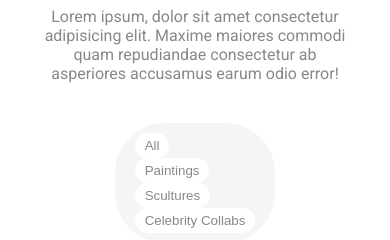
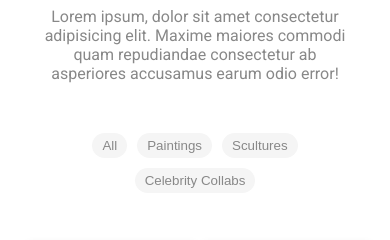
Before and after one commit to SUDATTA11/Rangeen-Studio, a plain HTML site: page index.html in a window 390 px wide. Shown: the part 935-1175 px from the top of the page. Drawn offline with nearby package versions, Linux system fonts and the light colour scheme; a web font is replaced by a local one.

Commit message:
Styles - applied filters styles

```diff
--- a/styles.css
+++ b/styles.css
@@ -136,6 +136,37 @@ span {
   text-align: center;
   text-wrap: balance;
 }
+
+.gallery-filters {
+  /* background: var(--light-s-bg); */
+  width: fit-content;
+  padding: 10px 10px;
+  border-radius: 50px;
+  display: flex;
+  justify-content: center;
+  align-items: center;
+  gap: 10px;
+}
+.gallery-filters button{
+  background: none;
+  background: var(--light-s-bg);
+  color: var(--light-s-text);
+  padding: 5px 10px;
+  border: none;
+  border-radius: 50px;
+  cursor: pointer;
+  transition: all 0.3s ease-in-out;
+}
+
+.gallery-filters button:hover {
+  background: var(--light-p-bg);
+  border: 1px solid var(--light-p-text);
+  color: var(--light-p-text);
+}
+.gallery-filters button.active {
+  pointer-events: none;
+}
+
 .gallery {
   max-width: var(--max-width);
   columns: 3;
@@ -165,7 +196,7 @@ span {
 
   .img-cont img {
     width: 100%;
-  transition: all 0.5s ease-in-out;
+    transition: all 0.3s ease-in-out;
   }
 
   .img-content {
@@ -203,25 +234,15 @@ span {
     gap: var(--basic-gap);
     align-items: center;
     text-align: center;
-    text-wrap: wrap;
+  }
+  .hero-des{
+    text-wrap: balance;
   }
   .gallery-content {
     flex-direction: column;
   }
-
   .gallery-filters {
-    background: var(--light-s-bg);
-    padding: 10px 20px;
-    border-radius: 50px;
-  }
-  .gallery-filters button{
-    background: var(--light-p-bg);
-    color: var(--light-s-text);
-    padding: 5px 10px;
-    border: none;
-    border-radius: 50px;
-    display: flex;
-    gap: 10px;
+    flex-wrap: wrap;
   }
 
   .gallery {
```
Lines whose indentation alone changed are shown as unchanged.
